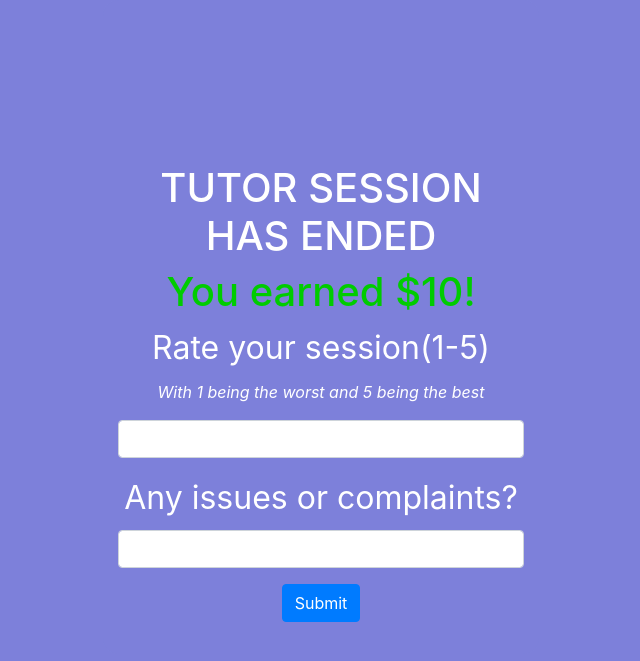
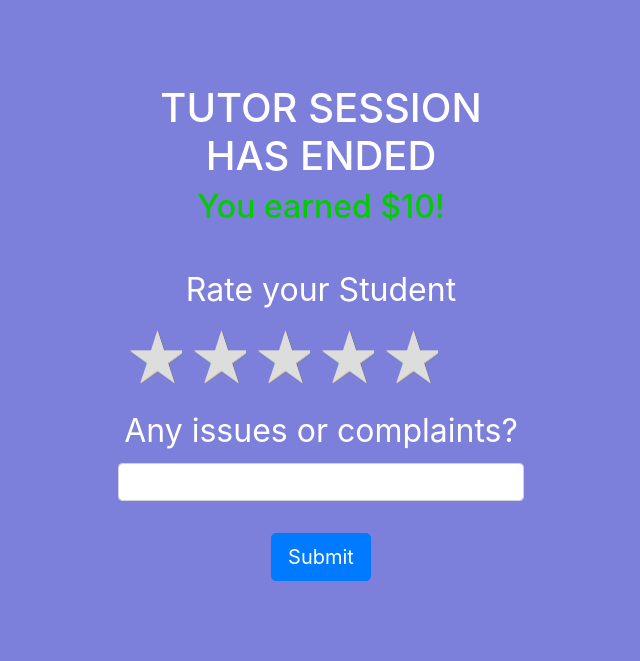
Before and after one commit to alexagomez/quick-tutor-project, a Django app: template QuickTutor/templates/QuickTutor/tutorpostsession.html in a window 1280 px wide. Shown: the part 56-717 px from the top of the page, without its empty margins (319-959 px from the left). Run offline with Django 3.2, Linux system fonts and the light colour scheme; the template is opened without the code that fills it: most values are stand-ins (such as "Sample title", 1, 10 or a date in 2020); some libraries are stand-ins or nearby versions.

Commit message:
star rating and error page overhaul

```diff
--- /dev/null
+++ b/QuickTutor/static/QuickTutor/css/range.css
@@ -0,0 +1,56 @@
+.rating {
+    float:left;
+    width: 25vw;
+}
+
+/* :not(:checked) is a filter, so that browsers that don’t support :checked don’t
+   follow these rules. Every browser that supports :checked also supports :not(), so
+   it doesn’t make the test unnecessarily selective */
+.rating:not(:checked) > input {
+    position:absolute;
+    top:-9999px;
+    clip:rect(0,0,0,0);
+}
+
+.rating:not(:checked) > label {
+    float:right;
+    width:1em;
+    padding:0 .1em;
+    overflow:hidden;
+    white-space:nowrap;
+    cursor:pointer;
+    font-size:200%;
+    line-height:1.2;
+    color:#ddd;
+    text-shadow:0.5px 0.5px #bbb, 1px 1px #666;
+}
+
+.rating:not(:checked) > label:before {
+    content: '★ ';
+}
+
+.rating > input:checked ~ label {
+    color: rgb(255, 143, 44);
+    text-shadow:0.5px 0.5px #c60, 1px 1px #940;
+}
+
+.rating:not(:checked) > label:hover,
+.rating:not(:checked) > label:hover ~ label {
+    color: gold;
+    text-shadow:0.5px 0.5px goldenrod, 1px 1px #B57340;
+}
+
+.rating > input:checked + label:hover,
+.rating > input:checked + label:hover ~ label,
+.rating > input:checked ~ label:hover,
+.rating > input:checked ~ label:hover ~ label,
+.rating > label:hover ~ input:checked ~ label {
+    color: #ea0;
+    text-shadow:0.5px 0.5px goldenrod, 1px 1px #B57340;
+}
+
+.rating > label:active {
+    position:relative;
+    top:2px;
+    left:2px;
+}
--- a/QuickTutor/templates/QuickTutor/tutorpostsession.html
+++ b/QuickTutor/templates/QuickTutor/tutorpostsession.html
@@ -2,32 +2,39 @@
 
 {% block content %}
 {% load static %}
-
+<link rel="stylesheet" type="text/css" href="{% static 'QuickTutor/css/range.css' %}">
 
 <div class="row">
     <div class="col-md-3"></div>
     <div class="col-md-6 text-center" style="font-size: 2rem;">
         <div class="row justify-content-center">
             <div class="col-8" style="background-color: #7D80DA; border-radius: 1rem; border-color:black;">
-                <h1 class="mt-1" style="padding-top: 10rem;">TUTOR SESSION HAS ENDED</h1>
-                <h1 class="mt-1" style="color:rgb(0, 204, 0)">You earned ${{amount}}!</h1>
+                <h1 class="mt-1" style="padding-top: 5rem;">TUTOR SESSION HAS ENDED</h1>
+                <h2 class="mt-1" style="color:rgb(0, 204, 0)">You earned ${{amount}}!</h2>
                 <form action="" method="POST">
                     {% csrf_token %}
                     <!-- required inputs  -->
 
-
-                    <div class="form-group">
-                        <label for="exampleInputEmail1">Rate your session(1-5)</label>
-                        <p><font size = "3"><i>With 1 being the worst and 5 being the best</i></font></p>
-                        <input class="form-control" type="number" name="rating" id="rating" min="1" max="5" required>
+                    <div class="form-group" style='margin-bottom: 6vh; margin-top: 5vh'>
+                        <label for="exampleInputEmail1">Rate your Student</label>
+                        <!-- <input class="range blue" type="range" name="rating" id="rating" min="1" value="3" max="5" step="1" required> -->
+                        <div class='text-center' style='margin: 0 auto'>
+                            <fieldset class="rating">
+                                <input type="radio" id="star5" name="rating" value="5" /><label for="star5" title="Rocks!">5 stars</label>
+                                <input type="radio" id="star4" name="rating" value="4" /><label for="star4" title="Pretty good">4 stars</label>
+                                <input type="radio" id="star3" name="rating" value="3" /><label for="star3" title="Meh">3 stars</label>
+                                <input type="radio" id="star2" name="rating" value="2" /><label for="star2" title="Kinda bad">2 stars</label>
+                                <input type="radio" id="star1" name="rating" value="1" /><label for="star1" title="Sucks big time">1 star</label>
+                            </fieldset>
+                        </div>
                     </div>
 
-                    <div class="form-group">
+                    <div class="form-group" style="margin-top: 10vh !important">
                         <label for="exampleInputEmail1">Any issues or complaints?</label>
                         <input class="form-control" type="text" name="complaint" id="complaint">
                     </div>
 
-                    <button type="submit" class="btn btn-primary">Submit</button>
+                    <button type="submit" class="btn btn-primary btn-lg" style='margin-top: 2vh;'>Submit</button>
                 </form>
             </div>
         </div>
```
Also changed, not shown: QuickTutor/templates/QuickTutor/error.html (+31 -6 lines), QuickTutor/templates/QuickTutor/studentpostsession.html (+36 -16 lines).
